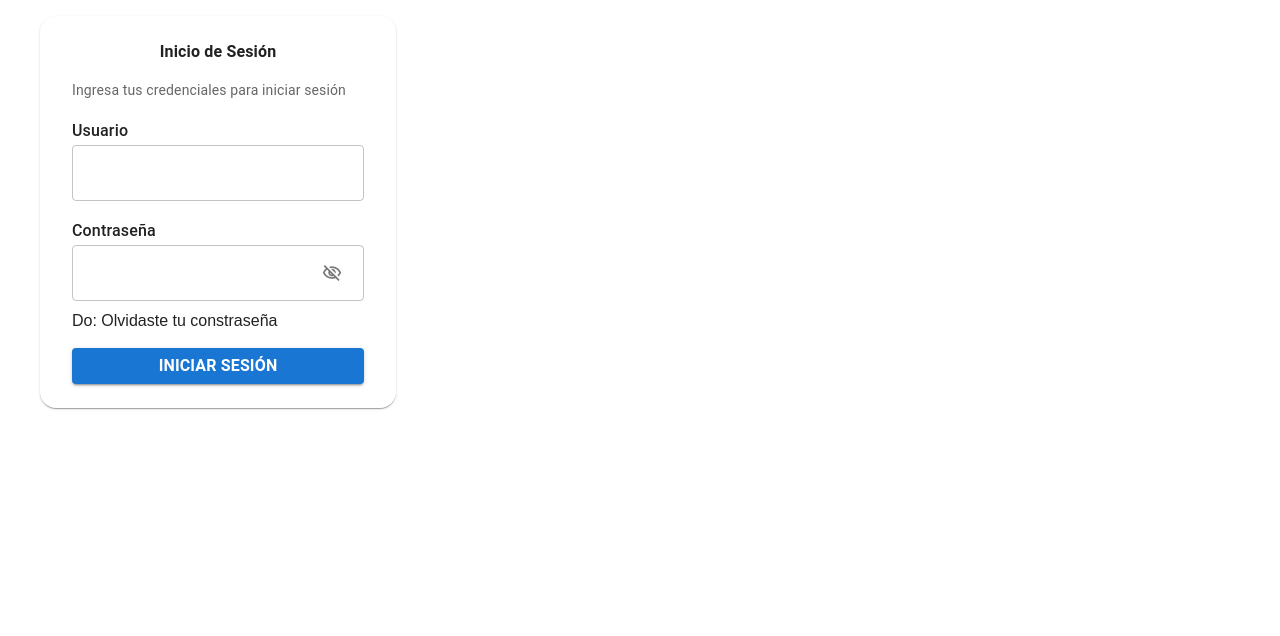
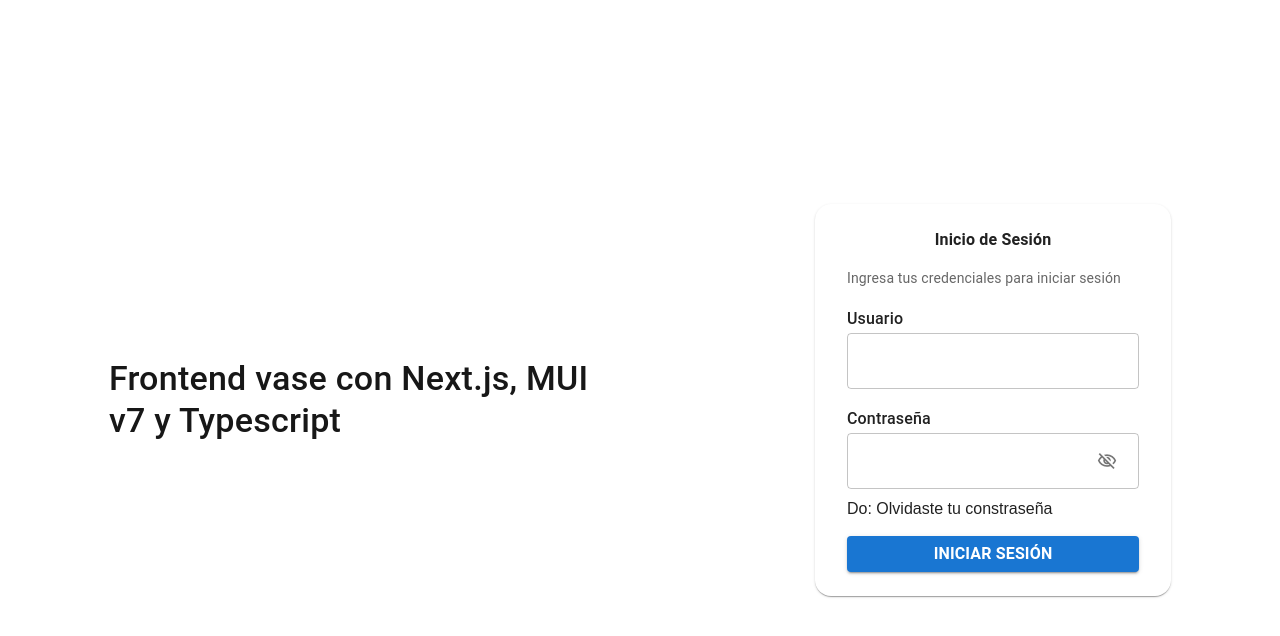
Before and after one commit to eliasmg12345/reservations-front, a Next.js app: page /login in a window 1280 px wide. Shown: the top 636 px of the page. Built offline with nearby package versions, Linux system fonts and the light colour scheme; no server answers.

Commit message:
feat: adding code for ui

```diff
--- a/package.json
+++ b/package.json
@@ -13,14 +13,18 @@
     "@emotion/styled": "^11.14.0",
     "@mui/material": "^7.1.1",
     "axios": "^1.9.0",
+    "js-cookie": "^3.0.5",
+    "material-icons": "^1.13.14",
     "next": "15.3.3",
     "react": "^19.0.0",
     "react-dom": "^19.0.0",
-    "react-hook-form": "^7.57.0"
+    "react-hook-form": "^7.57.0",
+    "react-jwt": "^1.3.0"
   },
   "devDependencies": {
     "@eslint/eslintrc": "^3",
     "@tailwindcss/postcss": "^4",
+    "@types/js-cookie": "^3.0.6",
     "@types/node": "^20",
     "@types/react": "^19",
     "@types/react-dom": "^19",
--- a/src/app/admin/layout.tsx
+++ b/src/app/admin/layout.tsx
@@ -1,13 +1,26 @@
 'use client'
+import { useAuth } from "@/context/AuthProvider";
 import { SideBarProvider, useSidebar } from "@/context/SideBarProvider";
-import { Grid } from "@mui/material";
-import { ReactNode } from "react";
+import { Box, Grid, useMediaQuery, useTheme } from "@mui/material";
+import { ReactNode, useEffect } from "react";
 
 
 const Contenido = ({ children }: { children: ReactNode }) => {
     const { sideMenuOpen } = useSidebar()
 
+    const { progresoLogin } = useAuth()
 
+    const theme = useTheme()
+
+    const sm = useMediaQuery(theme.breakpoints.only('sm'))
+    const xs = useMediaQuery(theme.breakpoints.only('xs'))
+    const md = useMediaQuery(theme.breakpoints.only('md'))
+
+    useEffect(()=>{
+        if (progresoLogin) return
+
+
+    },[progresoLogin])
     return (
         <>
             <Grid
@@ -18,7 +31,42 @@
                 justifyContent="center"
                 justifyItems={'center'}
             >
-                {children}
+                <Box sx={{ display: 'flex' }}>
+
+                </Box>
+                <Box
+                    component="main"
+                    sx={{
+                        width: sm || xs || md ? '100%' : sideMenuOpen ? '80%' : '100%',
+                        display: 'flex',
+                        flexDirection: 'column',
+                        ml: sm || xs || md ? '0%' : sideMenuOpen ? '200px' : '0%',
+                        transition: 'all 0.2s ease-out !important',
+                    }}
+                >
+
+                    <Grid
+                        container
+                        spacing={0}
+                        direction="column"
+                        alignItems="center"
+                        justifyContent="initial"
+                        justifyItems={'center'}
+                        minHeight={'80vh'}
+                    >
+                        <div
+                            style={{
+                                height: '75vh',
+                                width: xs || sm ? '90%' : '95%',
+                            }}
+                        >
+                            <Box height={'30px'} />
+                            {children}
+                        </div>
+
+                    </Grid>
+
+                </Box>
             </Grid>
         </>
     )
--- a/src/app/layout.tsx
+++ b/src/app/layout.tsx
@@ -2,6 +2,7 @@
 import { Geist, Geist_Mono } from "next/font/google";
 import "./globals.css";
 import { AuthProvider } from "@/context/AuthProvider";
+import { FullScreenLoadingProvider } from "@/context/FullScreenLoadingProvider";
 
 const geistSans = Geist({
   variable: "--font-geist-sans",
@@ -28,9 +29,11 @@
       <body
       // className={`${geistSans.variable} ${geistMono.variable} antialiased`}
       >
-        <AuthProvider>
-          {children}
-        </AuthProvider>
+        <FullScreenLoadingProvider>
+          <AuthProvider>
+            {children}
+          </AuthProvider>
+        </FullScreenLoadingProvider>
       </body>
     </html>
   );
--- a/src/app/login/layout.tsx
+++ b/src/app/login/layout.tsx
@@ -11,11 +11,10 @@
             <title>{`${siteName()}`}</title>
             <Box sx={{ display: 'flex' }}>
                 <Box component="main" sx={{ flexGrow: 1, p: 2 }}>
-                    <Toolbar>
-                        <Suspense fallback={<FullScreenLoading mensaje={'Cargando ...'} />}>
-                            {children}
-                        </Suspense>
-                    </Toolbar>
+                    <Toolbar />
+                    <Suspense fallback={<FullScreenLoading mensaje={'Cargando ...'} />}>
+                        {children}
+                    </Suspense>
                 </Box>
             </Box>
         </>
--- a/src/app/login/page.tsx
+++ b/src/app/login/page.tsx
@@ -1,11 +1,58 @@
 'use client'
-import { Grid } from "@mui/material";
+import { Box, Grid, Typography, useMediaQuery, useTheme } from "@mui/material";
 import LoginContainer from "./ui/LoginContainer";
+import { useFullScreenLoading } from "@/context/FullScreenLoadingProvider";
+import { imprimir } from "@/utils/imprimir";
+import { useEffect } from "react";
 
 
 export default function LoginPage() {
+
+    const theme = useTheme()
+    const sm = useMediaQuery(theme.breakpoints.only('sm'))
+    const xs = useMediaQuery(theme.breakpoints.only('xs'))
+
+    const { mostrarFullScreen, ocultarFullScreen } = useFullScreenLoading()
+
+    const obtenerEstado = async () => {
+        try {
+
+        } catch (e) {
+            imprimir('Error al obtener estado', e)
+        }
+    }
+
+    useEffect(() => {
+        obtenerEstado().then(() => { })
+    }, [])
+
     return (
         <Grid container justifyContent="space-evenly" alignItems={'center'}>
+            <Grid size={{ xs: 12, md: 5, xl: 6 }}>
+                <Box
+                    display={'flex'}
+                    justifyContent={'center'}
+                    alignItems={'center'}
+                    minHeight={sm || xs ? '30vh' : '80vh'}
+                    color={'primary'}
+                >
+                    <Box display={'flex'} justifyContent={'center'} alignItems={'center'}>
+                        <Typography
+                            variant={'h4'}
+                            component="h1"
+                            fontWeight={'500'}
+                            align={sm || xs ? 'center' : 'left'}
+                        >
+                            Frontend vase con Next.js, MUI v7 y Typescript
+                        </Typography>
+                    </Box>
+                </Box>
+            </Grid>
+            <Grid
+                size={{ xl: 0, md: 0, xs: 0 }}
+            >
+
+            </Grid>
             <LoginContainer />
         </Grid>
     )
```
Also changed, not shown: 1 other file (tests, documents, lock files or other folders).
